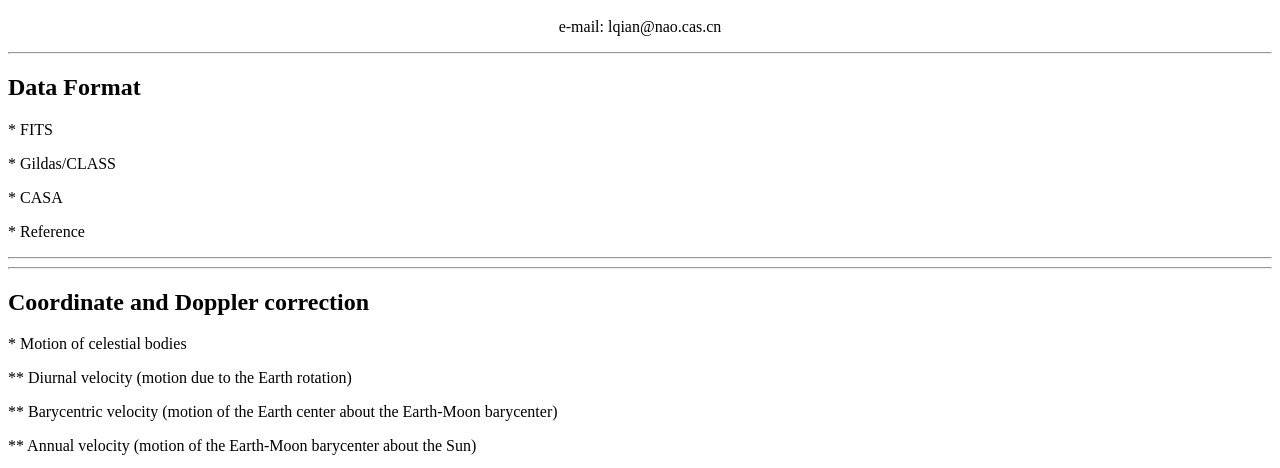
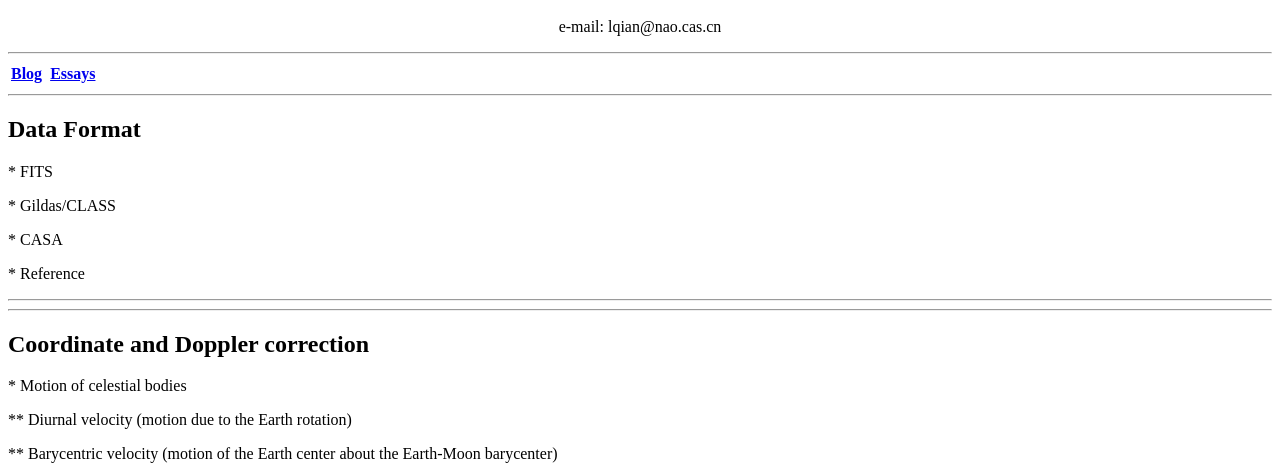
Before and after one commit to qianlivan/homepage, a plain HTML site: page index.html in a window 1280 px wide. Shown: the part 317-785 px from the top of the page. Drawn offline with Linux system fonts and the light colour scheme.

Commit message:
add more links

```diff
--- a/index.html
+++ b/index.html
@@ -22,6 +22,20 @@
 </center>
 
 <!------------------------------------------------------------>
+
+<hr>
+
+ <table border="0">
+         <tr>
+            <th><a href="http://blog.sciencenet.cn/home.php?mod=space&uid=117333">Blog</a></th>
+            <th></th>
+            <th><a href="essays.html">Essays</a></th>
+            <th></th>
+         </tr>
+         </table>
+
+<!------------------------------------------------------------>
+
 
 <hr>
 
```
